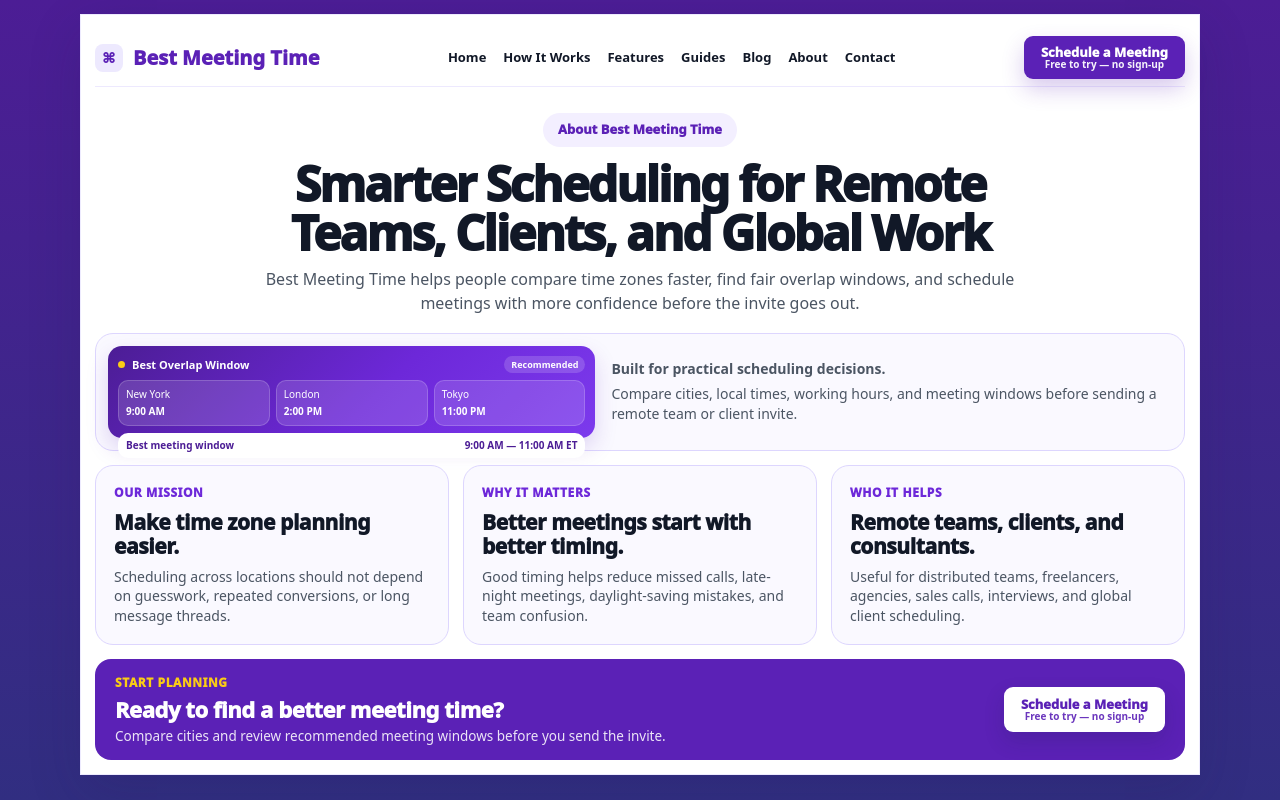
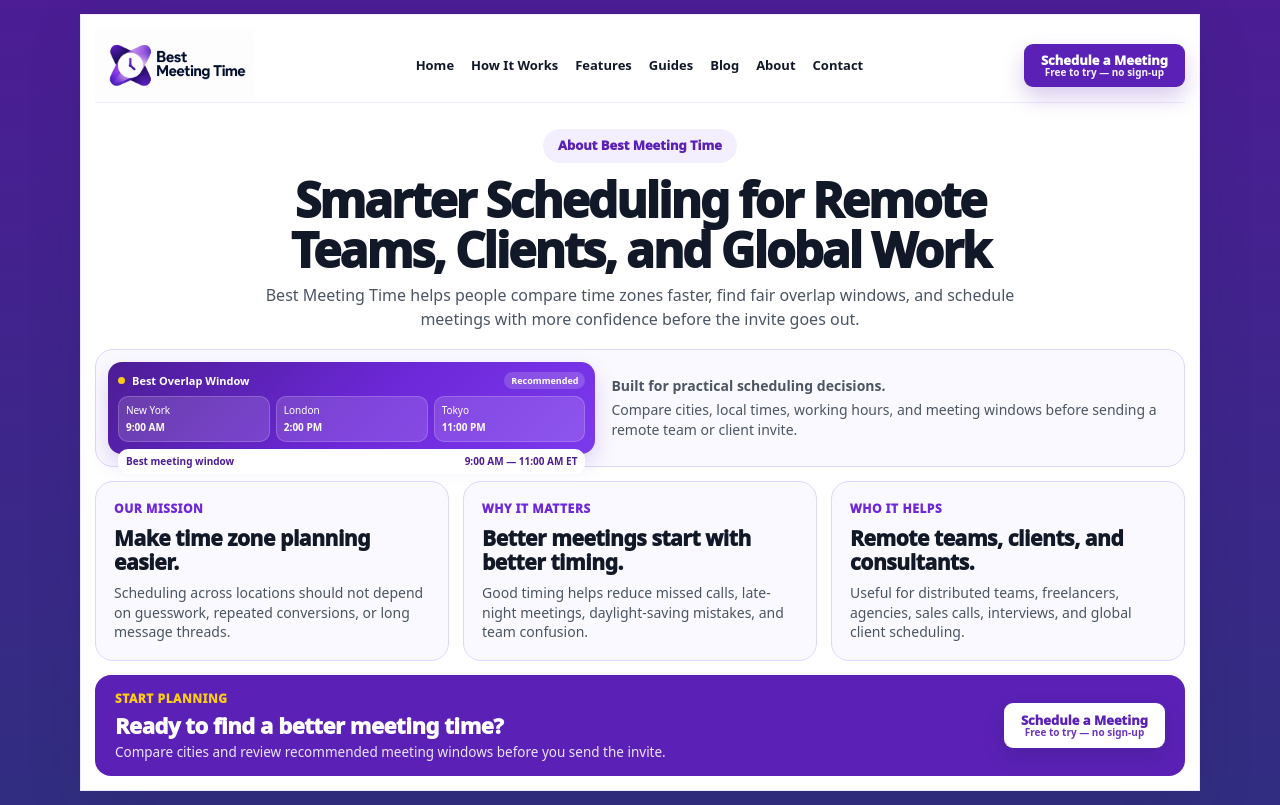
Before and after one commit to techtalk1282/Best-Meeting-Time, a Next.js app: page /about in a window 1280 px wide. Built offline with nearby package versions, Linux system fonts and the light colour scheme.

Commit message:
Add official logo branding to About page
Replaced brand icon with logo image for better branding.

```diff
--- a/app/about/page.tsx
+++ b/app/about/page.tsx
@@ -23,10 +23,13 @@ export default function AboutPage() {
   return (
     <main style={pageShell}>
       <header style={header}>
-        <a href="/" style={brandLink}>
-          <span style={brandIcon}>⌘</span>
-          <span>Best Meeting Time</span>
-        </a>
+       <a href="/" style={brandLink} aria-label="Best Meeting Time home">
+  <img
+    src="/images/branding/logo.png"
+    alt="Best Meeting Time"
+    style={brandLogo}
+  />
+</a>
 
         <nav style={nav} aria-label="About page navigation">
           <a href="/" style={navLink}>Home</a>
@@ -171,24 +174,15 @@ const header = {
 const brandLink = {
   display: "flex",
   alignItems: "center",
-  gap: "10px",
-  color: "#5b21b6",
-  fontSize: "20px",
-  fontWeight: 950,
   textDecoration: "none",
-  whiteSpace: "nowrap" as const,
+  flexShrink: 0,
 };
 
-const brandIcon = {
-  width: "28px",
-  height: "28px",
-  borderRadius: "8px",
-  background: "#ede9fe",
-  color: "#5b21b6",
-  display: "inline-flex",
-  alignItems: "center",
-  justifyContent: "center",
-  fontSize: "15px",
+const brandLogo = {
+  display: "block",
+  width: "160px",
+  height: "auto",
+  objectFit: "contain" as const,
 };
 
 const nav = {
```
